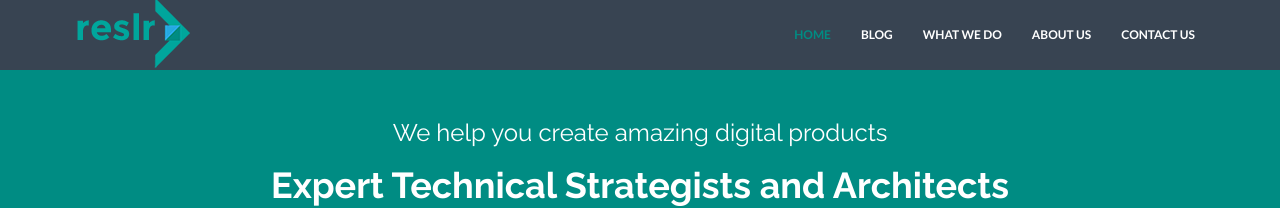
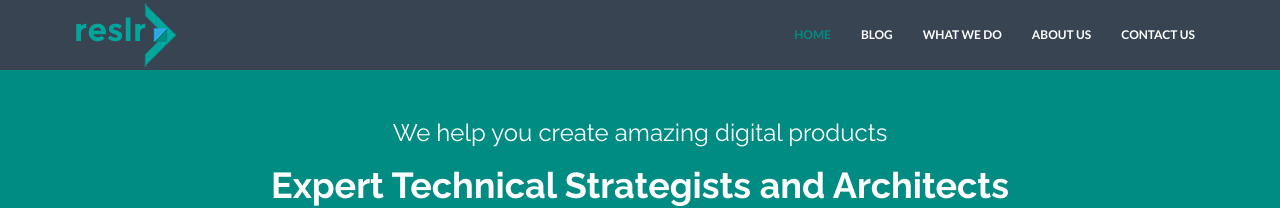
Before and after one commit to reslr/reslr.github.io, a Jekyll site: the page built from index.html, in a window 1280 px wide. Shown: the top 208 px of the page. Built offline with Jekyll 4.4.1, drawn with Linux system fonts in a browser that asks for light colours.

Commit message:
the top logo was not padded properly

```diff
--- a/_includes/nav.html
+++ b/_includes/nav.html
@@ -8,7 +8,7 @@
         <span class="icon-bar"></span>
         <span class="icon-bar"></span>
       </button>
-      <a class="navbar-brand" href="{{ "/"  | prepend: site.baseurl }}"><img src="{{ "/assets/img/logo70.png" | prepend: site.baseurl }}" class="img-responsive" alt="reslr" /></a>
+      <a class="navbar-brand" href="{{ "/"  | prepend: site.baseurl }}"><img src="{{ "/assets/img/logo75.png" | prepend: site.baseurl }}" class="img-responsive" alt="reslr" /></a>
     </div>
     <div class="navbar-collapse collapse navbar-right">
       <ul class="nav navbar-nav">
```
Also changed, not shown: assets/img/logo70.png (deleted), assets/img/logo75.png.
